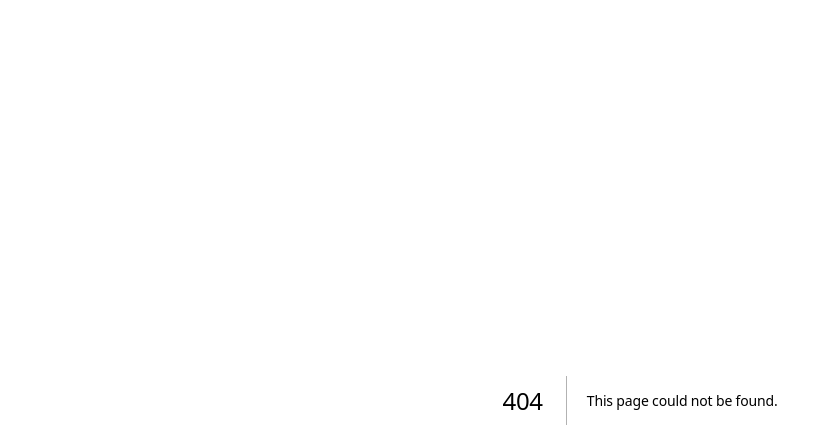
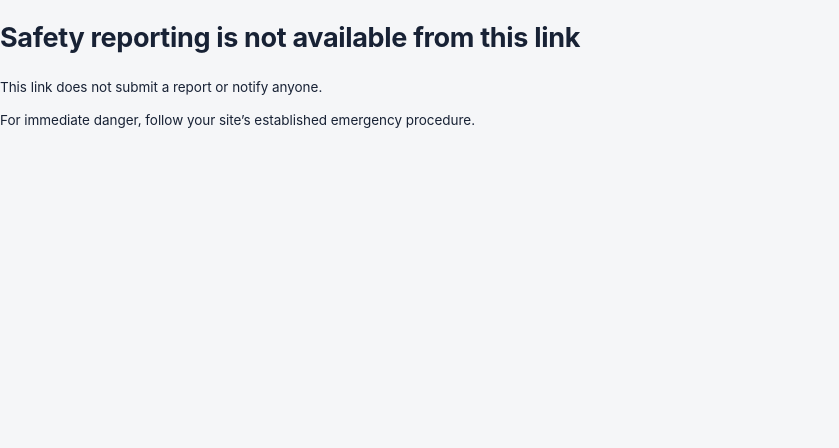
Before and after one commit to Asyrafbangs/tamco-focus, a Next.js app: page /report in a window 1280 px wide. Before the commit this address had no page. Shown: the top 448 px of the page, without its empty margins (0-839 px from the left). Built offline with nearby package versions, Linux system fonts and the light colour scheme.

Commit message:
feat(esh): add closed public report route
Provide a truthful, non-submitting QR endpoint while Stage 2 policy and operational gates remain unresolved.

```diff
--- /dev/null
+++ b/src/app/report/page.tsx
@@ -0,0 +1,22 @@
+import { publicQrIntakeEnabled, publicQrIntakeUnavailable } from '@/domain/esh-qr-intake';
+
+/**
+ * A deliberately closed public endpoint. It must not become a submit route
+ * until Stage 2's independent privacy and emergency-routing gates are met.
+ */
+export default function PublicReportPage() {
+  if (publicQrIntakeEnabled) {
+    // The enabled submission flow is intentionally not implemented yet.
+    // Keeping this branch explicit prevents an environment toggle from
+    // accidentally turning a placeholder into a public reporting service.
+    return null;
+  }
+
+  return (
+    <main>
+      <h1>{publicQrIntakeUnavailable.title}</h1>
+      <p>{publicQrIntakeUnavailable.detail}</p>
+      <p>{publicQrIntakeUnavailable.immediateDanger}</p>
+    </main>
+  );
+}
--- /dev/null
+++ b/src/domain/esh-qr-intake.ts
@@ -0,0 +1,13 @@
+/**
+ * Stage 2 starts closed. Opening public reporting is a separate operational
+ * decision because the approved emergency route, privacy notice, retention
+ * and upload/scanner policy are not configuration details a UI may guess.
+ */
+export const publicQrIntakeEnabled = false;
+
+export const publicQrIntakeUnavailable = {
+  title: 'Safety reporting is not available from this link',
+  detail: 'This link does not submit a report or notify anyone.',
+  immediateDanger:
+    'For immediate danger, follow your site’s established emergency procedure.',
+} as const;
```
Also changed, not shown: 1 other file (tests, documents, lock files or other folders).
